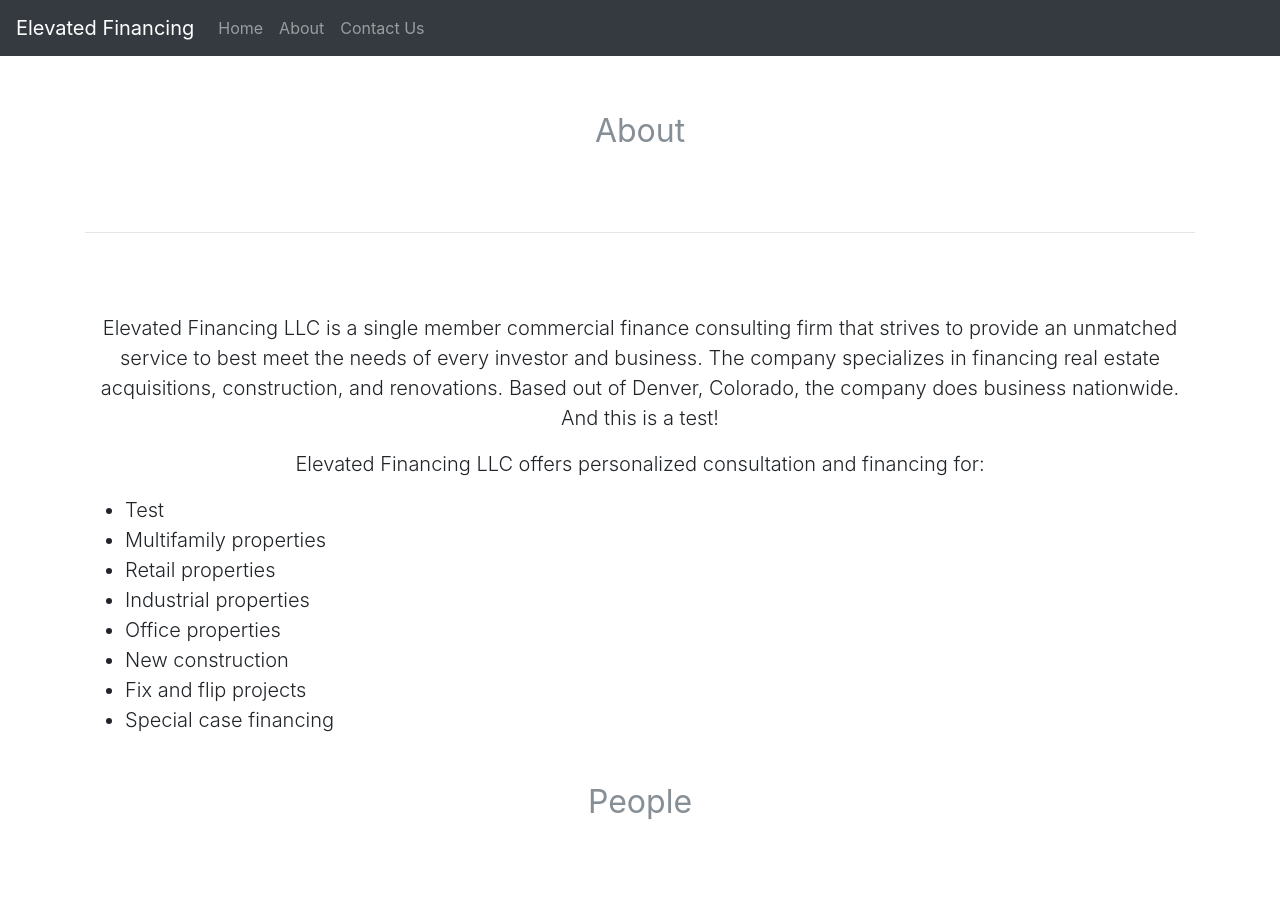
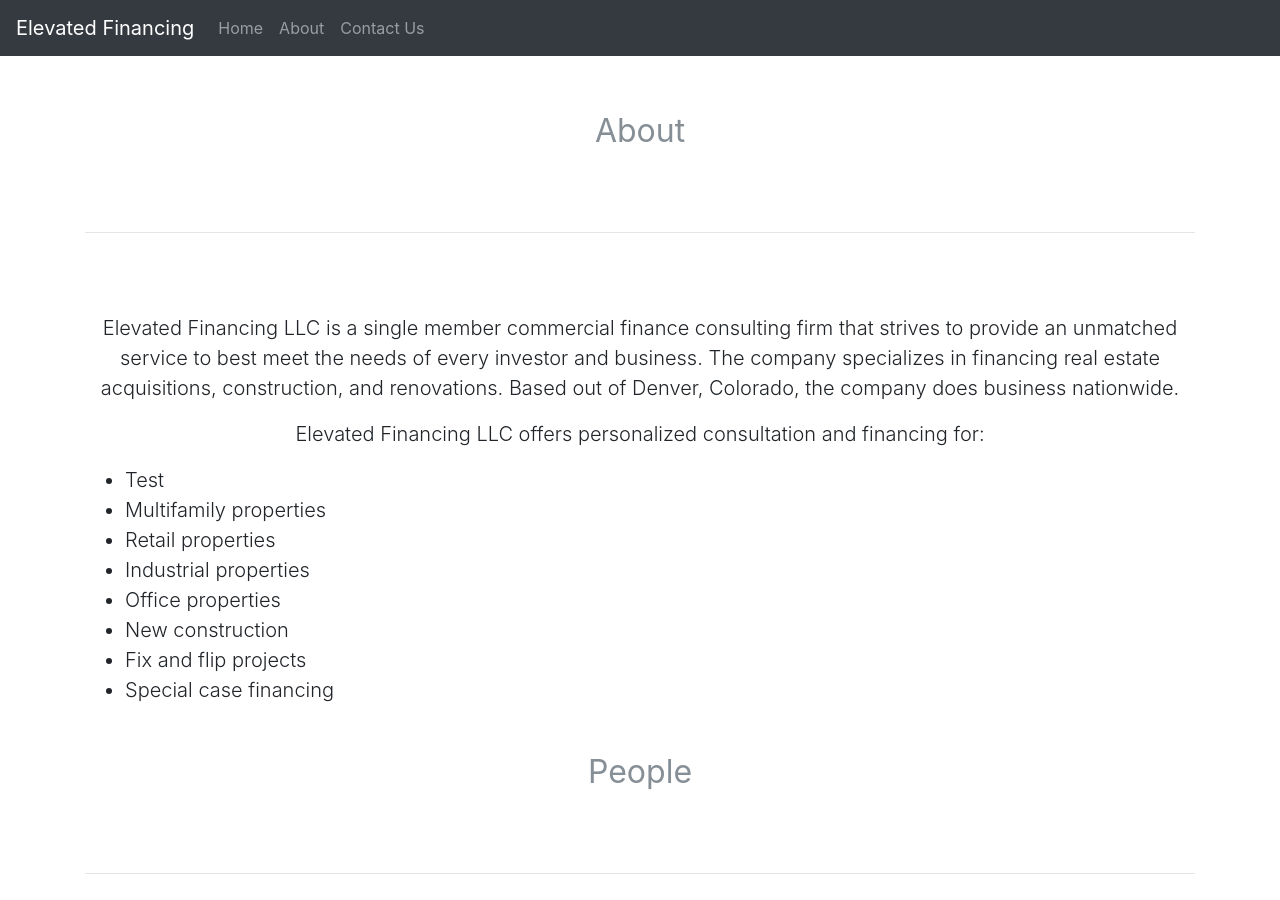
Before and after one commit to ElevatedFinancing1/ElevatedFinancing1.github.io, a Jekyll site: the page built from about.html, in a window 1280 px wide and 900 px high. Built offline with Jekyll 4.4.1, drawn with Linux system fonts in a browser that asks for light colours; nearby versions of some CDN libraries.

Commit message:
Update from Forestry.io - Updated _data/about_page_people.yml

```diff
--- a/_data/about_page_people.yml
+++ b/_data/about_page_people.yml
@@ -4,7 +4,7 @@
   firm that strives to provide an unmatched service to best meet the needs of every
   investor and business. The company specializes in financing real estate acquisitions,
   construction, and renovations. Based out of Denver, Colorado, the company does business
-  nationwide. And this is a test!
+  nationwide.
 people_heading: Thomas Kelly is the principal member and founder of Elevated Financing
   LLC.
 people_name: Thomas Kelly
```
